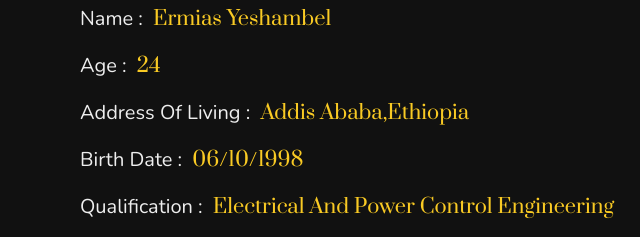
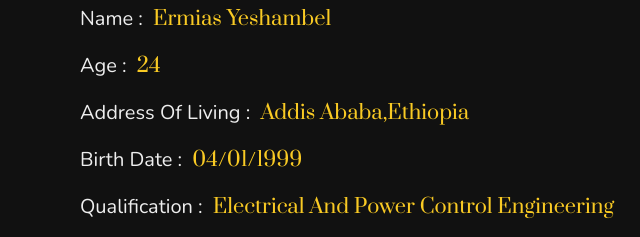
Before and after one commit to ermi1k/ermi1k.github.io, a plain HTML site: page index.html in a window 1280 px wide. Shown: the part 920-1157 px from the top of the page, 345-985 px from the left. Drawn offline with nearby package versions, Linux system fonts and the light colour scheme; a web font is replaced by a local one.

Commit message:
Update index.html

```diff
--- a/index.html
+++ b/index.html
@@ -85,7 +85,7 @@
         <h3> <span> name : </span> Ermias Yeshambel </h3>
         <h3> <span> age : </span> 24 </h3>
         <h3> <span> address of living : </span> addis ababa,Ethiopia </h3>
-        <h3> <span> birth Date : </span> 06/10/1998 </h3>
+        <h3> <span> birth Date : </span> 04/01/1999 </h3>
         <h3> <span> qualification : </span> Electrical and Power Control Engineering</h3>
         <h3> <span> title : </span> Junior Electrical, Electronics & Telecom Engineer </h3>
         <h3> <span> language : </span> Amharic & English </h3>
```
